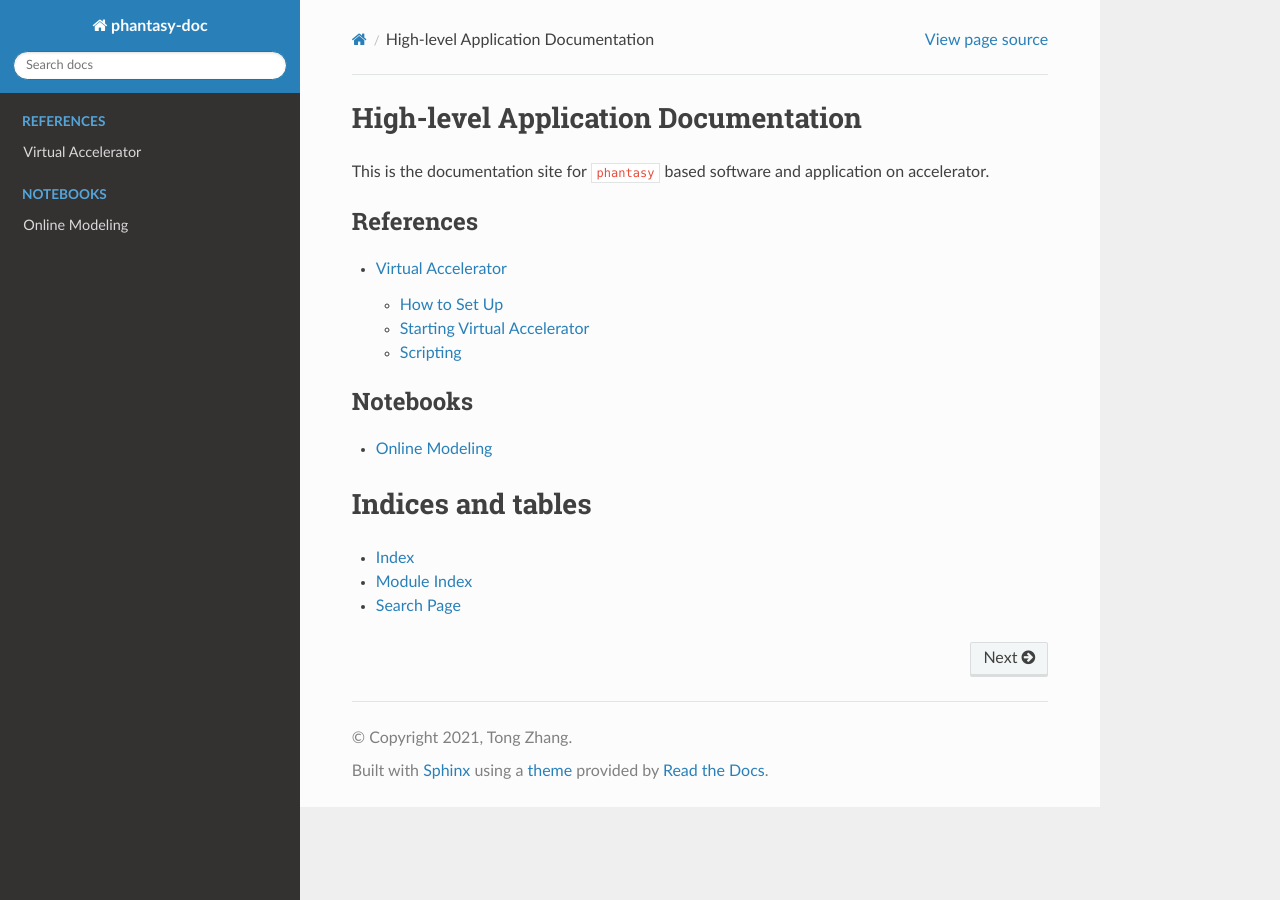
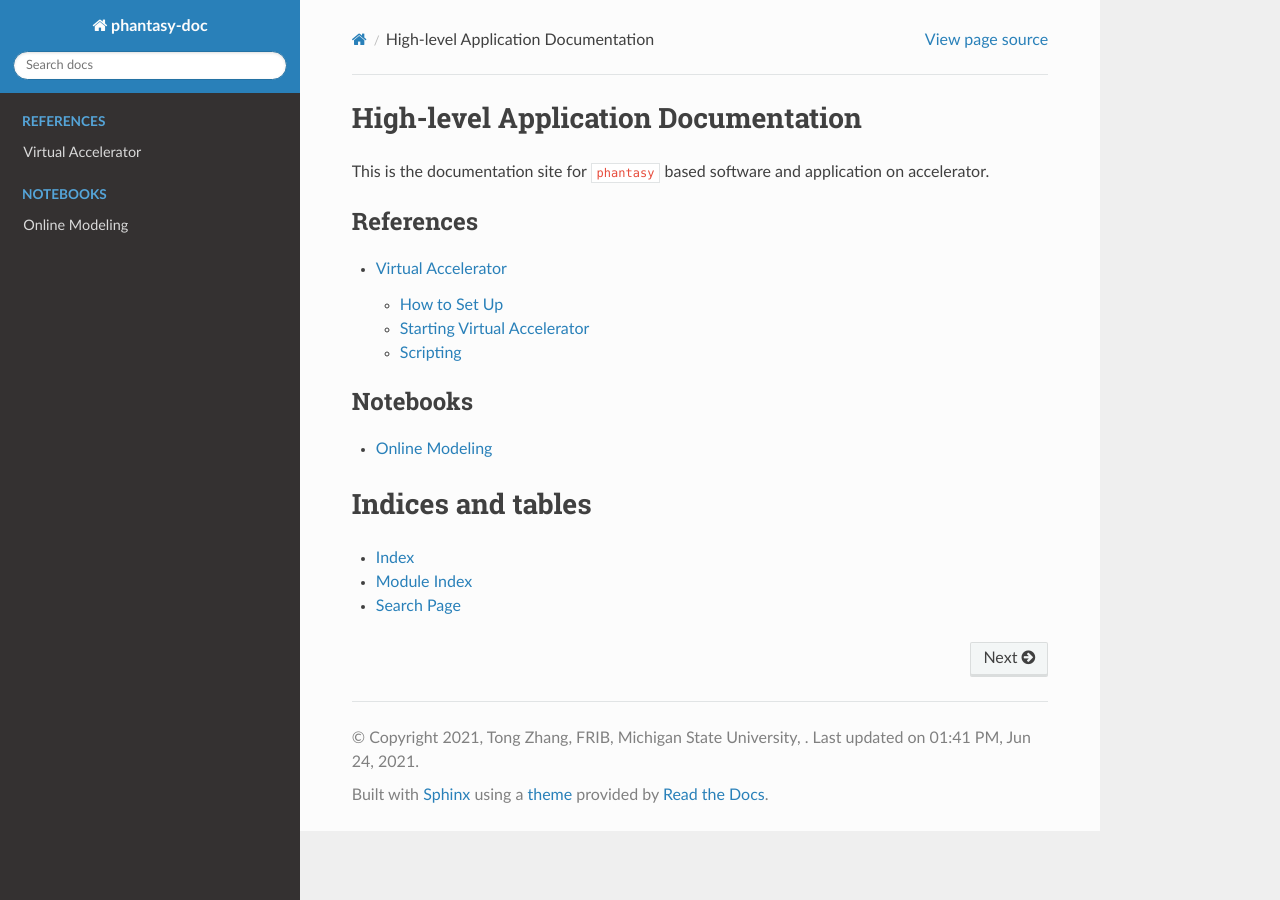
Before and after one commit to archman/phantasy-doc, a Sphinx documentation site: the page built from source/index.rst, in a window 1280 px wide. Built offline with Sphinx 7.4.7 and the Read the Docs theme 2.0.0, drawn with Linux system fonts in a browser that asks for light colours.

Commit message:
MNT: Show update timestamp.

```diff
--- a/source/conf.py
+++ b/source/conf.py
@@ -19,7 +19,7 @@ import sphinx_rtd_theme
 # -- Project information -----------------------------------------------------
 
 project = 'phantasy-doc'
-copyright = '2021, Tong Zhang'
+copyright = '2021, Tong Zhang, FRIB, Michigan State University, '
 author = 'Tong Zhang'
 
 # The full version, including alpha/beta/rc tags
@@ -61,3 +61,5 @@ html_theme = 'sphinx_rtd_theme'
 # relative to this directory. They are copied after the builtin static files,
 # so a file named "default.css" will overwrite the builtin "default.css".
 html_static_path = ['_static']
+
+html_last_updated_fmt = '%I:%M %p, %b %d, %Y'
```
